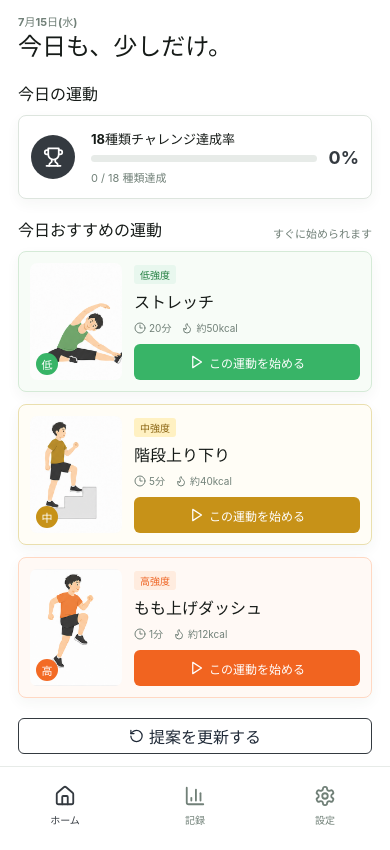
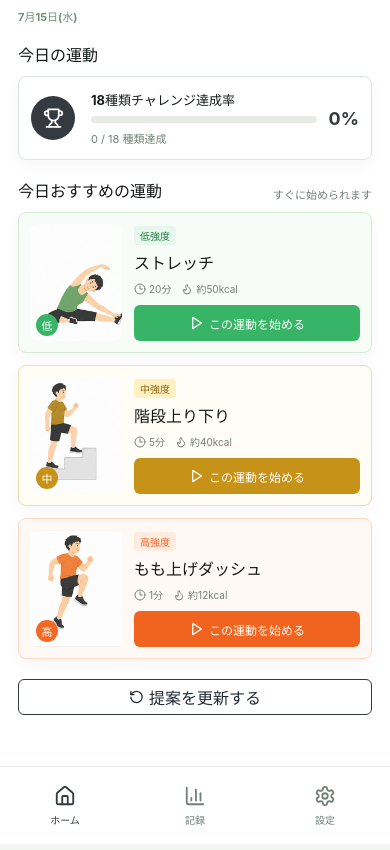
Before and after one commit to Ykt72/hitokoe, a React (Vite) app: page / in a window 390 px wide. Built offline with nearby package versions, Linux system fonts and the light colour scheme; no server answers.

Commit message:
fix: ホーム画面上部の見出しを削除

```diff
--- a/src/screens/HomeScreen.tsx
+++ b/src/screens/HomeScreen.tsx
@@ -42,7 +42,7 @@ export function HomeScreen({state,setState,go}:{state:State;setState:SetState;go
   return <>
     <main className="screen home-screen">
       {toast&&<div className="toast">提案を更新しました</div>}
-      <header><span>{new Intl.DateTimeFormat('ja-JP',{month:'long',day:'numeric',weekday:'short'}).format(new Date())}</span><h1>今日も、少しだけ。</h1></header>
+      <div className="home-date">{new Intl.DateTimeFormat('ja-JP',{month:'long',day:'numeric',weekday:'short'}).format(new Date())}</div>
       <h2>今日の運動</h2>
       <section className="goal-card"><div className="trophy"><Trophy/></div><div><strong>18種類チャレンジ達成率</strong><div className="linear"><i style={{width:rate+'%'}}/></div><span>{completedKindCount} / {exerciseIds.length} 種類達成</span></div><b>{rate}%</b></section>
       <div className="section-heading"><h2>今日おすすめの運動</h2><span>すぐに始められます</span></div>
--- a/src/styles.css
+++ b/src/styles.css
@@ -26,6 +26,7 @@ button{cursor:pointer}
 .screen header>span,.overline{font-size:12px;font-weight:700;color:#729078}
 .screen header h1{font-size:27px;margin:5px 0 28px;letter-spacing:0}
 .screen h2{font-size:17px;margin:24px 0 12px;letter-spacing:0}
+.home-date{font-size:12px;font-weight:700;color:#729078;margin:0 0 14px}
 .goal-card,.exercise-card,.week-card,.summary,.settings-group,.result-card,.live-stats{border:1px solid #dde5de;border-radius:8px;background:#fff;box-shadow:0 5px 14px #263b2b0c}
 .goal-card{display:grid;grid-template-columns:48px 1fr auto;gap:12px;align-items:center;padding:14px}
 .trophy{width:44px;height:44px;border-radius:50%;display:grid;place-items:center;color:#fff;background:#343a40}
@@ -166,6 +167,8 @@ button{cursor:pointer}
 @media(max-width:430px){
   .phone{box-shadow:none}
   .screen{padding:10px 18px calc(96px + env(safe-area-inset-bottom))}
+  .home-screen{padding-top:8px}
+  .home-date{font-size:11px;margin-bottom:10px}
   .screen header>span{font-size:11px}
   .screen header h1{font-size:24px;line-height:1.22;margin:2px 0 20px}
   .screen h2{font-size:16px;margin:18px 0 10px}
```
